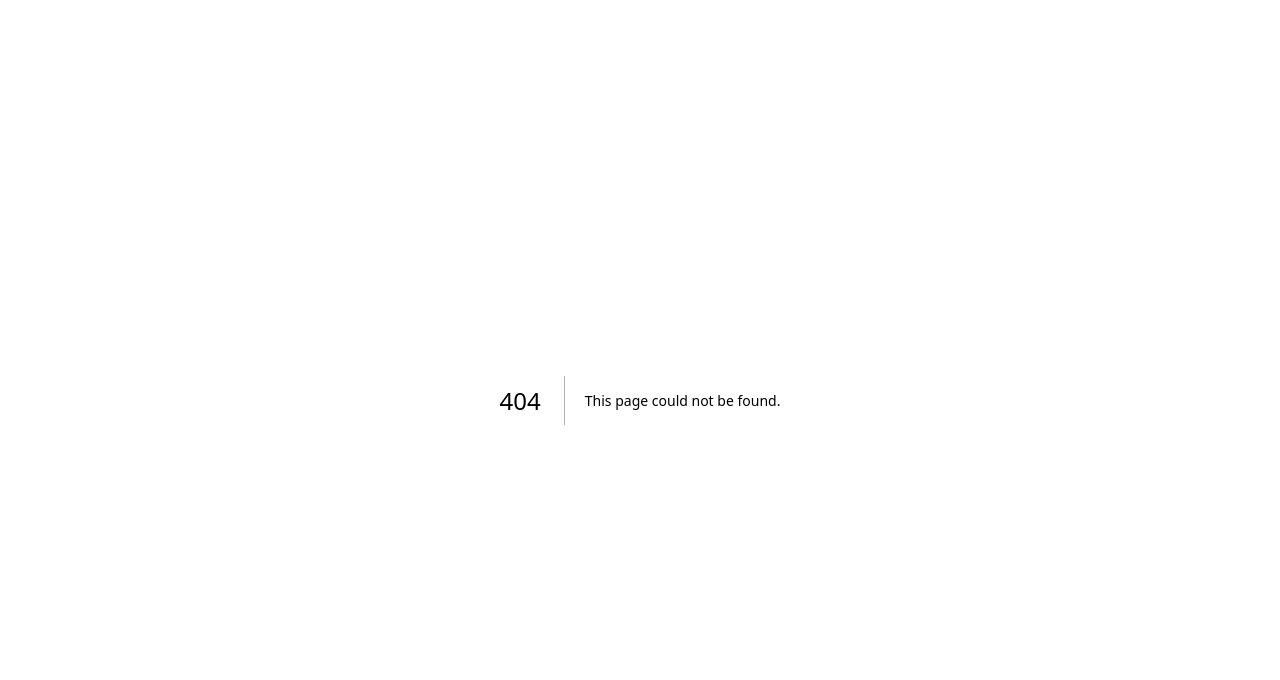
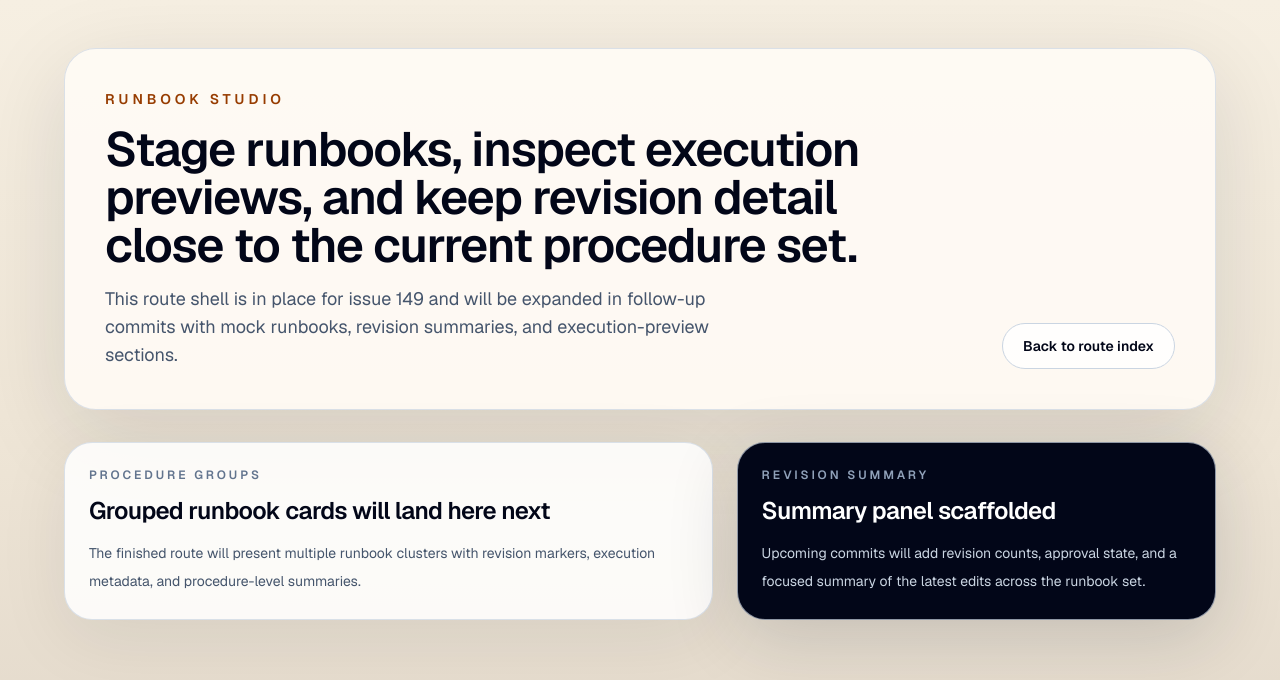
Before and after one commit to iamasx/api-test, a Next.js app: page /runbook-studio in a window 1280 px wide. Before the commit this address had no page. Shown: the top 680 px of the page. Built offline with nearby package versions, Linux system fonts and the light colour scheme.

Commit message:
feat: add runbook studio shell

```diff
--- /dev/null
+++ b/src/app/runbook-studio/page.tsx
@@ -0,0 +1,71 @@
+import type { Metadata } from "next";
+import Link from "next/link";
+
+export const metadata: Metadata = {
+  title: "Runbook Studio",
+  description:
+    "Initial route shell for staging runbook procedures, execution previews, and revision tracking.",
+};
+
+export default function RunbookStudioPage() {
+  return (
+    <main className="min-h-screen bg-[linear-gradient(180deg,#f6efe2_0%,#efe6d7_52%,#e2d8ca_100%)] px-6 py-12 text-slate-950 sm:px-10 lg:px-14">
+      <div className="mx-auto flex w-full max-w-6xl flex-col gap-8">
+        <header className="overflow-hidden rounded-[2rem] border border-slate-300/70 bg-[rgba(255,251,245,0.9)] p-8 shadow-[0_24px_90px_rgba(15,23,42,0.12)] sm:p-10">
+          <div className="flex flex-col gap-6 lg:flex-row lg:items-end lg:justify-between">
+            <div className="max-w-3xl space-y-4">
+              <p className="text-sm font-semibold uppercase tracking-[0.28em] text-amber-800">
+                Runbook Studio
+              </p>
+              <h1 className="text-4xl font-semibold tracking-tight sm:text-5xl">
+                Stage runbooks, inspect execution previews, and keep revision
+                detail close to the current procedure set.
+              </h1>
+              <p className="max-w-2xl text-base leading-7 text-slate-600 sm:text-lg">
+                This route shell is in place for issue 149 and will be expanded
+                in follow-up commits with mock runbooks, revision summaries, and
+                execution-preview sections.
+              </p>
+            </div>
+
+            <Link
+              href="/"
+              className="inline-flex items-center justify-center rounded-full border border-slate-300 bg-white/80 px-5 py-3 text-sm font-semibold text-slate-700 transition hover:border-slate-950 hover:text-slate-950"
+            >
+              Back to route index
+            </Link>
+          </div>
+        </header>
+
+        <section className="grid gap-6 lg:grid-cols-[minmax(0,1.15fr)_minmax(280px,0.85fr)]">
+          <article className="rounded-[1.75rem] border border-slate-300/70 bg-white/85 p-6 shadow-[0_18px_70px_rgba(15,23,42,0.08)]">
+            <p className="text-xs font-semibold uppercase tracking-[0.24em] text-slate-500">
+              Procedure groups
+            </p>
+            <h2 className="mt-3 text-2xl font-semibold tracking-tight text-slate-950">
+              Grouped runbook cards will land here next
+            </h2>
+            <p className="mt-3 max-w-2xl text-sm leading-7 text-slate-600">
+              The finished route will present multiple runbook clusters with
+              revision markers, execution metadata, and procedure-level
+              summaries.
+            </p>
+          </article>
+
+          <aside className="rounded-[1.75rem] border border-slate-300/70 bg-slate-950 p-6 text-slate-50 shadow-[0_18px_70px_rgba(15,23,42,0.16)]">
+            <p className="text-xs font-semibold uppercase tracking-[0.24em] text-slate-400">
+              Revision summary
+            </p>
+            <h2 className="mt-3 text-2xl font-semibold tracking-tight text-white">
+              Summary panel scaffolded
+            </h2>
+            <p className="mt-3 text-sm leading-7 text-slate-300">
+              Upcoming commits will add revision counts, approval state, and a
+              focused summary of the latest edits across the runbook set.
+            </p>
+          </aside>
+        </section>
+      </div>
+    </main>
+  );
+}
```
